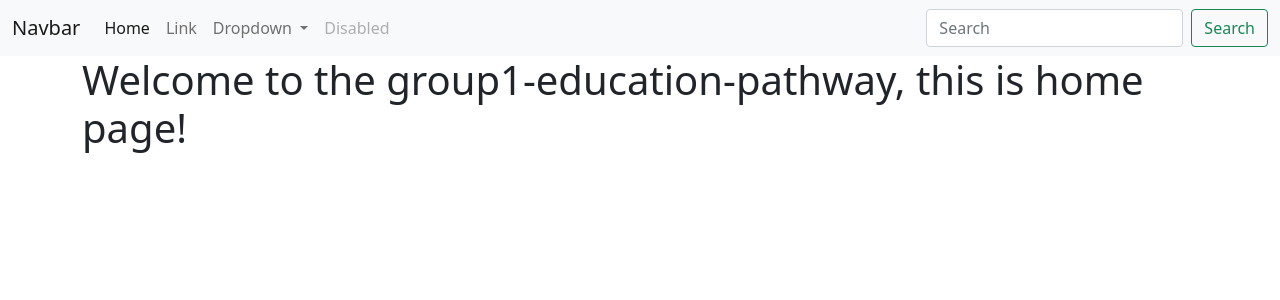
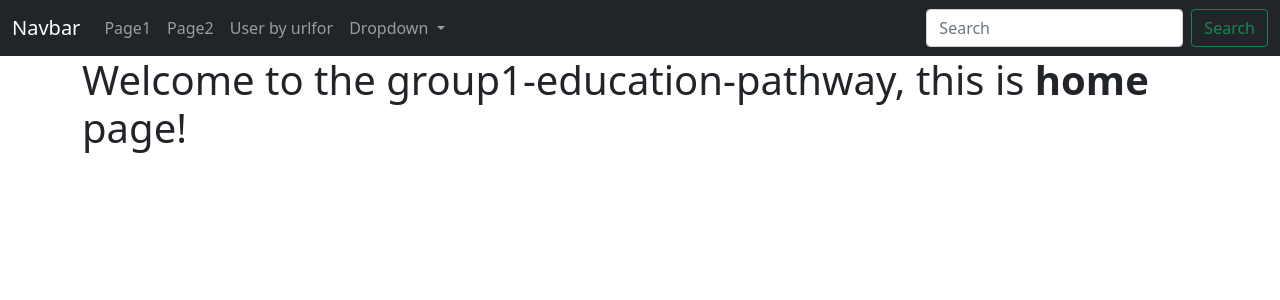
Before and after one commit to ECE444-2021Fall/project1-education-pathways-group-1-teamone, a Flask app: page / in a window 1280 px wide. Shown: the top 300 px of the page. Run offline with Flask 2, Linux system fonts and the light colour scheme; some libraries are stand-ins or nearby versions.

Commit message:
store navbar into separate template and implement its page redirection

```diff
--- a/app/app.py
+++ b/app/app.py
@@ -13,6 +13,11 @@ bootstrap = Bootstrap(app)
 def index():
     return render_template('index.html')
 
+@app.route('/user/<name>', methods=['GET', 'POST'])
+def user(name):
+    print("user function is called!!!!!!!!!!!")
+    return render_template('user.html', name=None)
+
 
 
 if __name__ == '__main__':
--- a/app/templates/base.html
+++ b/app/templates/base.html
@@ -10,49 +10,16 @@
             integrity="sha384-EVSTQN3/azprG1Anm3QDgpJLIm9Nao0Yz1ztcQTwFspd3yD65VohhpuuCOmLASjC" crossorigin="anonymous">
 
         <title>Hello, world!</title>
+        <script src="https://cdn.jsdelivr.net/npm/bootstrap@5.0.2/dist/js/bootstrap.bundle.min.js"
+            integrity="sha384-MrcW6ZMFYlzcLA8Nl+NtUVF0sA7MsXsP1UyJoMp4YLEuNSfAP+JcXn/tWtIaxVXM"
+            crossorigin="anonymous"></script>
     </head>
 
     <body>
-        <nav class="navbar navbar-expand-lg navbar-light bg-light">
-            <div class="container-fluid">
-                <a class="navbar-brand" href="#">Navbar</a>
-                <button class="navbar-toggler" type="button" data-bs-toggle="collapse" data-bs-target="#navbarSupportedContent"
-                    aria-controls="navbarSupportedContent" aria-expanded="false" aria-label="Toggle navigation">
-                    <span class="navbar-toggler-icon"></span>
-                </button>
-                <div class="collapse navbar-collapse" id="navbarSupportedContent">
-                    <ul class="navbar-nav me-auto mb-2 mb-lg-0">
-                        <li class="nav-item">
-                            <a class="nav-link active" aria-current="page" href="#">Home</a>
-                        </li>
-                        <li class="nav-item">
-                            <a class="nav-link" href="#">Link</a>
-                        </li>
-                        <li class="nav-item dropdown">
-                            <a class="nav-link dropdown-toggle" href="#" id="navbarDropdown" role="button"
-                                data-bs-toggle="dropdown" aria-expanded="false">
-                                Dropdown
-                            </a>
-                            <ul class="dropdown-menu" aria-labelledby="navbarDropdown">
-                                <li><a class="dropdown-item" href="#">Action</a></li>
-                                <li><a class="dropdown-item" href="#">Another action</a></li>
-                                <li>
-                                    <hr class="dropdown-divider">
-                                </li>
-                                <li><a class="dropdown-item" href="#">Something else here</a></li>
-                            </ul>
-                        </li>
-                        <li class="nav-item">
-                            <a class="nav-link disabled" href="#" tabindex="-1" aria-disabled="true">Disabled</a>
-                        </li>
-                    </ul>
-                    <form class="d-flex">
-                        <input class="form-control me-2" type="search" placeholder="Search" aria-label="Search">
-                        <button class="btn btn-outline-success" type="submit">Search</button>
-                    </form>
-                </div>
-            </div>
-        </nav>
+        {% with name='tony' %}
+            {% include 'navbar.html' %}
+        {% endwith %}
+
         <div class="container">
             {% block content %}
             {% endblock %}
--- a/app/templates/index.html
+++ b/app/templates/index.html
@@ -1,7 +1,8 @@
+
 {% extends "base.html" %}
 
 {% block content %}
     <h1>
-        Welcome to the group1-education-pathway, this is home page!
+        Welcome to the group1-education-pathway, this is <b>home</b> page!
     </h1>
 {% endblock %}
--- /dev/null
+++ b/app/templates/navbar.html
@@ -0,0 +1,41 @@
+<nav class="navbar navbar-expand-lg navbar-dark bg-dark">
+    <div class="container-fluid">
+        <a class="navbar-brand" href="/">Navbar</a>
+        <button class="navbar-toggler" type="button" data-bs-toggle="collapse" data-bs-target="#navbarSupportedContent"
+            aria-controls="navbarSupportedContent" aria-expanded="false" aria-label="Toggle navigation">
+            <span class="navbar-toggler-icon"></span>
+        </button>
+        <div class="collapse navbar-collapse" id="navbarSupportedContent">
+            <ul class="navbar-nav me-auto mb-2 mb-lg-0">
+                <li class="nav-item">
+                    <a class="nav-link" href="/#">Page1</a>
+                </li>
+                <li class="nav-item">
+                    <a class="nav-link" href="/#">Page2</a>
+                </li>
+                <li class="nav-item">
+                    <a class="nav-link" href="{{url_for('user', name='Tony')}}">User by urlfor</a>
+                </li>
+                <li class="nav-item dropdown">
+                    <a class="nav-link dropdown-toggle" href="#" id="navbarDropdown" role="button"
+                        data-bs-toggle="dropdown" aria-expanded="false">
+                        Dropdown
+                    </a>
+                    <ul class="dropdown-menu" aria-labelledby="navbarDropdown">
+                        <li><a class="dropdown-item" href="#">Action</a></li>
+                        <li><a class="dropdown-item" href="#">Another action</a></li>
+                        <li>
+                            <hr class="dropdown-divider">
+                        </li>
+                        <li><a class="dropdown-item" href="#">Something else here</a></li>
+                    </ul>
+                </li>
+
+            </ul>
+            <form class="d-flex">
+                <input class="form-control me-2" type="search" placeholder="Search" aria-label="Search">
+                <button class="btn btn-outline-success" type="submit">Search</button>
+            </form>
+        </div>
+    </div>
+</nav>
```
Also changed, not shown: app/templates/user.html (added, +11 -0 lines).
